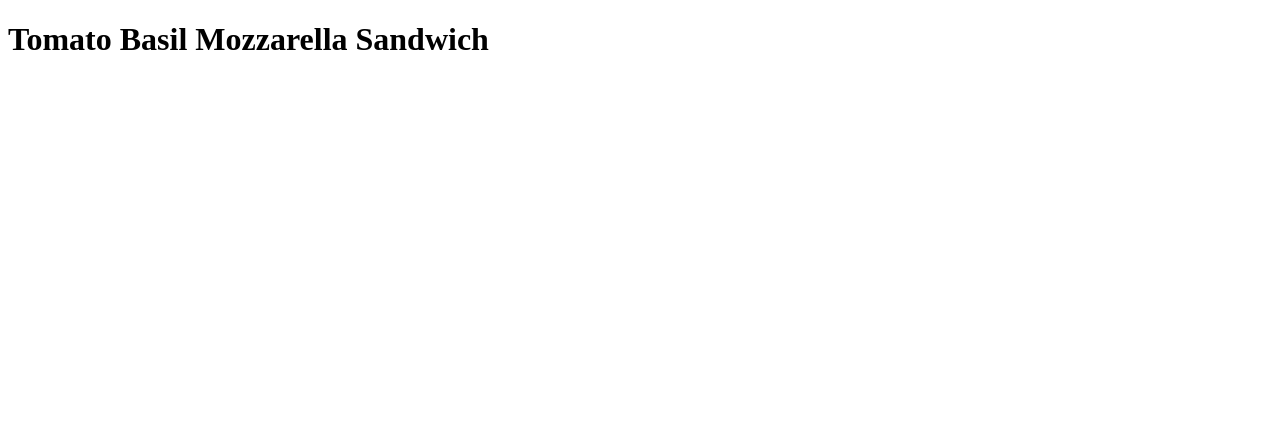
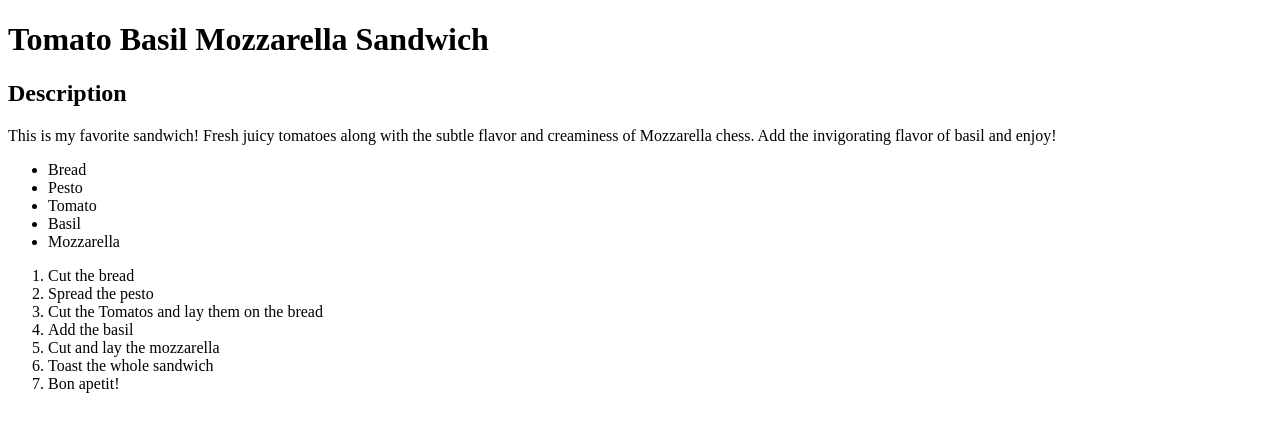
Before and after one commit to LeifErickson91/odin-recipes, a plain HTML site: page recipes/TBMsandwich.html in a window 1280 px wide. Drawn offline with Linux system fonts and the light colour scheme.

Commit message:
Filled out the tbm recipe page and created a new folder an image of a tbm sandwich inside

```diff
--- a/recipes/TBMsandwich.html
+++ b/recipes/TBMsandwich.html
@@ -5,5 +5,26 @@
     </head>
     <body>
         <h1>Tomato Basil Mozzarella Sandwich</h1>
+
+        <h2>Description</h2>
+        <p> This is my favorite sandwich!
+            Fresh juicy tomatoes along with the subtle flavor
+             and  creaminess of Mozzarella chess. Add the invigorating flavor of basil and enjoy!</p>
+        <ul>
+            <li>Bread</li>
+            <li>Pesto</li>
+            <li>Tomato</li>
+            <li>Basil</li>
+            <li>Mozzarella</li>
+        </ul>
+        <ol>
+            <li>Cut the bread</li>
+            <li>Spread the pesto</li>
+            <li>Cut the Tomatos and lay them on the bread</li>
+            <li>Add the basil</li>
+            <li>Cut and lay the mozzarella</li>
+            <li>Toast the whole sandwich</li>
+            <li>Bon apetit!</li>
+        </ol>
     </body>
 </html>
```
Also changed, not shown: images/caprese_sandwich_2.jpg (added).
